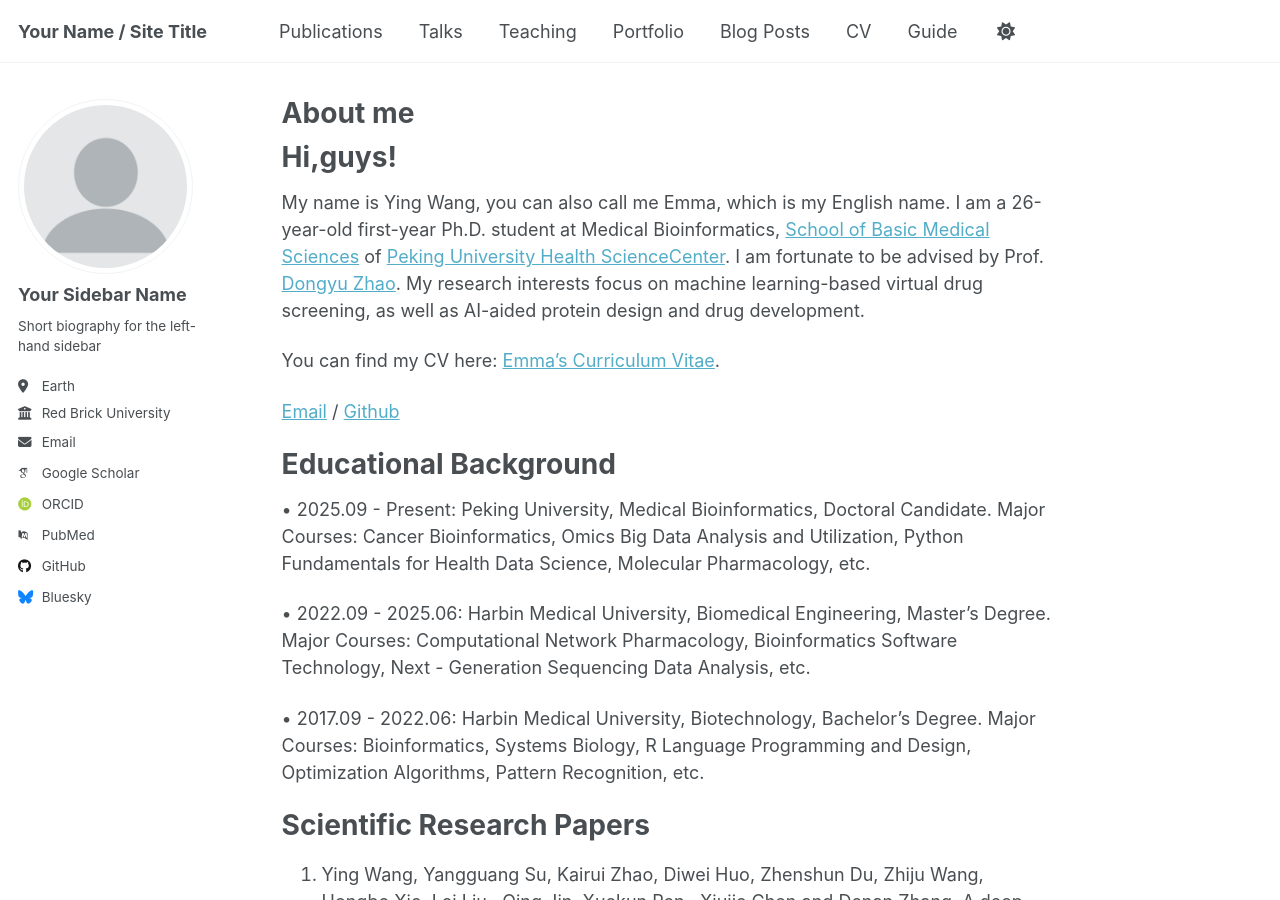
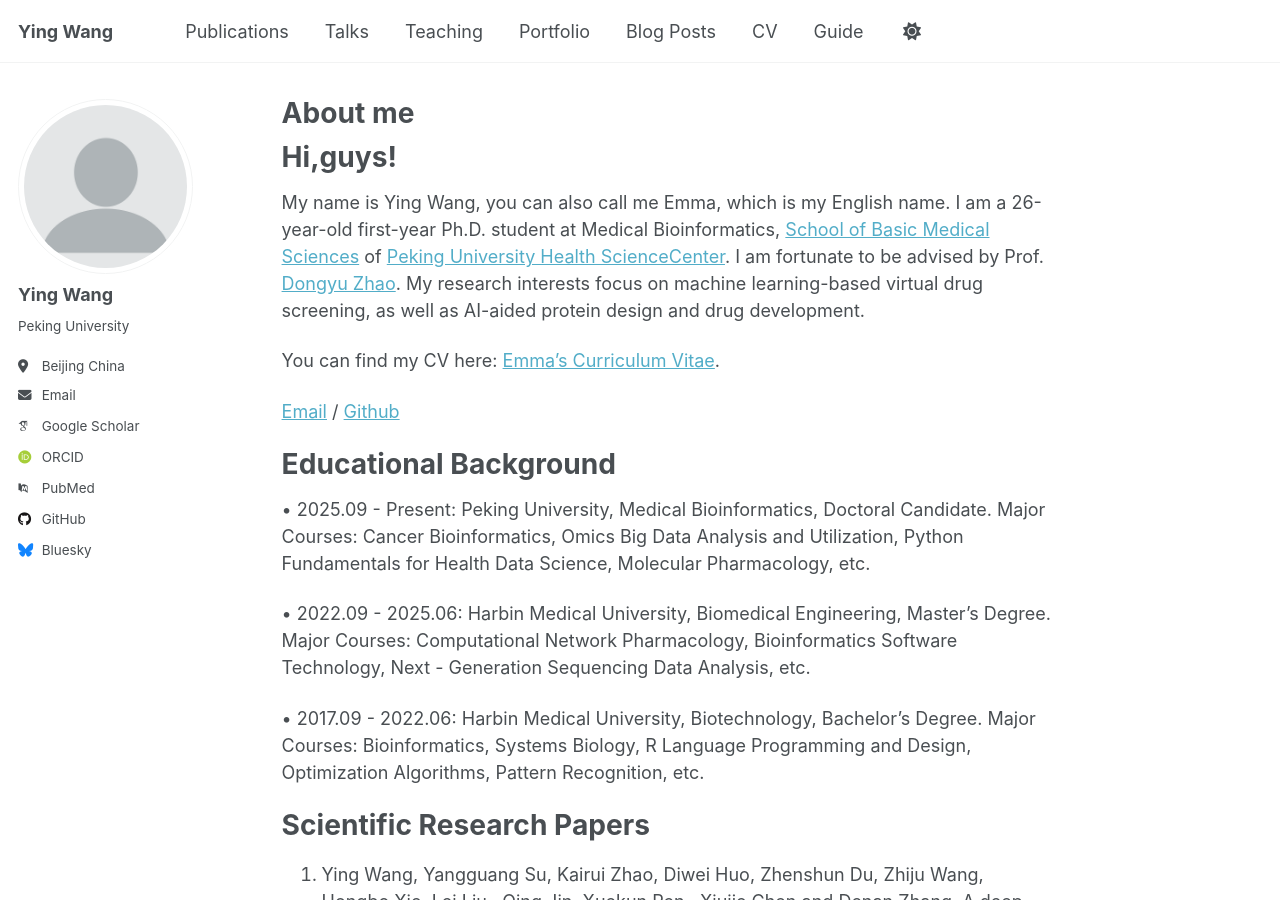
Before and after one commit to wangying1278/wangying1278.github.io, a Jekyll site: the page built from _pages/about.md, in a window 1280 px wide and 900 px high. Built offline with Jekyll 4.4.1, drawn with Linux system fonts in a browser that asks for light colours; some web fonts are replaced; a script that is not in the unit is left out.

Commit message:
Update _config.yml

```diff
--- a/_config.yml
+++ b/_config.yml
@@ -9,28 +9,28 @@
 # Basic Site Settings
 locale                   : "en-US"
 site_theme               : "default" # Currently available options are "default", "air"
-title                    : "Your Name / Site Title"
+title                    : "Ying Wang"
 title_separator          : "-"
 name                     : &name "Your Name"
 description              : &description "Your Name's academic portfolio"   # Update this with a general description of your site, this is the default if not overridden by a page
-url                      : https://academicpages.github.io # The base hostname & protocol for your site e.g. "https://[your GitHub username].github.io",
+url                      : https://wangying1278.github.io # The base hostname & protocol for your site e.g. "https://[your GitHub username].github.io",
                                                            # or if you already have some other page hosted on Github then use "https://[your GitHub username].github.io/[Your Repo Name]"
 baseurl                  : "" # the subpath of your site, e.g. "/blog"
-repository               : "academicpages/academicpages.github.io"
+repository               : "academicpages/wangying1278.github.io"
 
 # Site Author - The following control what appear as part of the author content on the side bar.
 #               If a field is blank the icon and link will not appear, otherwise it will be shown.
 #               Additional customization can be done by editing /_includes/author-profile.html
 author:
   # Biographic information
-  avatar           : "profile.png"
-  name             : "Your Sidebar Name"
+  avatar           : "../images/profile.png"
+  name             : "Ying Wang"
   pronouns         : # example: "she/her"
-  bio              : "Short biography for the left-hand sidebar"
-  location         : "Earth"
-  employer         : "Red Brick University"
+  bio              : "Peking University"
+  location         : "Beijing China"
+ # employer         : "Red Brick University"
   uri              : # URL
-  email            : "none@example.org"
+  email            : "2511110092@bjmu.edu.cn"
 
   # Academic websites
   academia         : # URL
@@ -48,7 +48,7 @@ author:
   bitbucket        : # Username - Update with your username on the site
   codepen          : # Username
   dribbble         : # Username
-  github           : "academicpages"
+  github           : "https//github.com/wangying1278"
   kaggle           : # Username
   stackoverflow    : # User number or user number and name (i.e., use "1" or "1/jeff-atwood")
 
```
